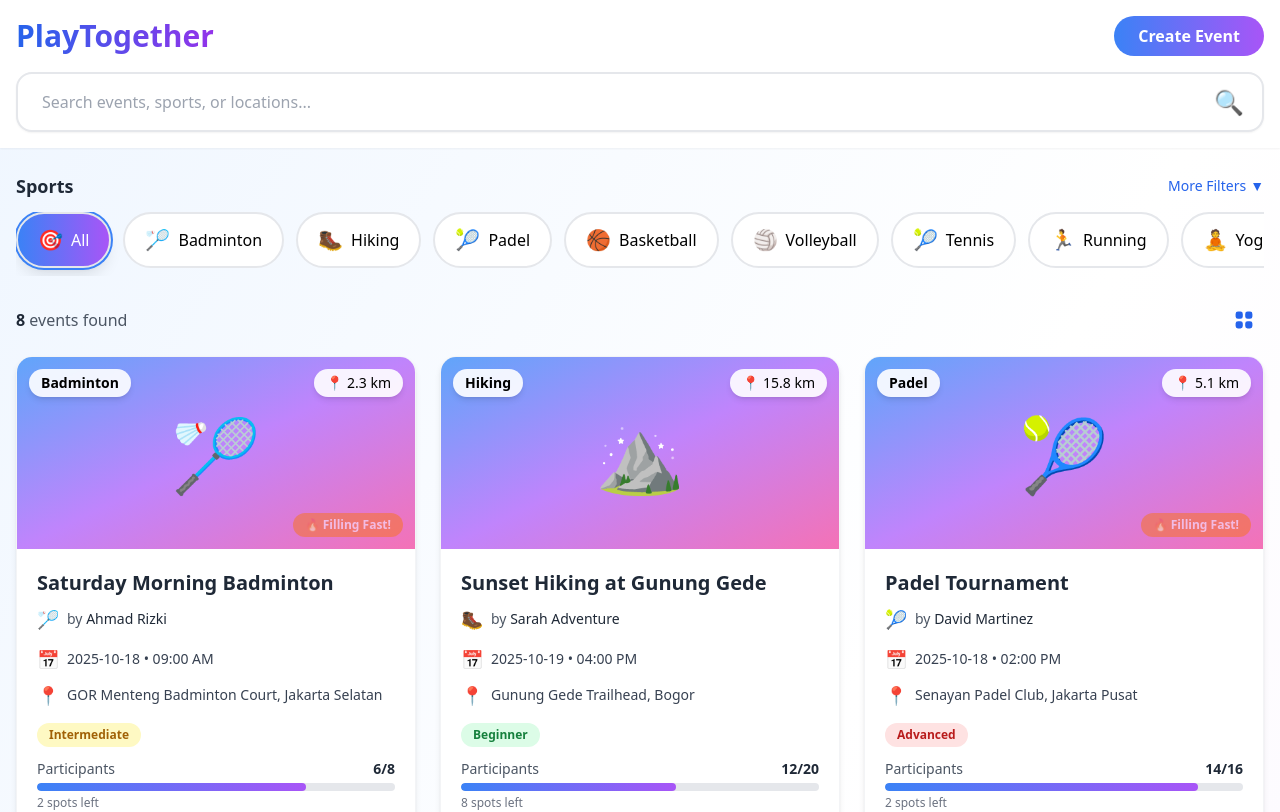
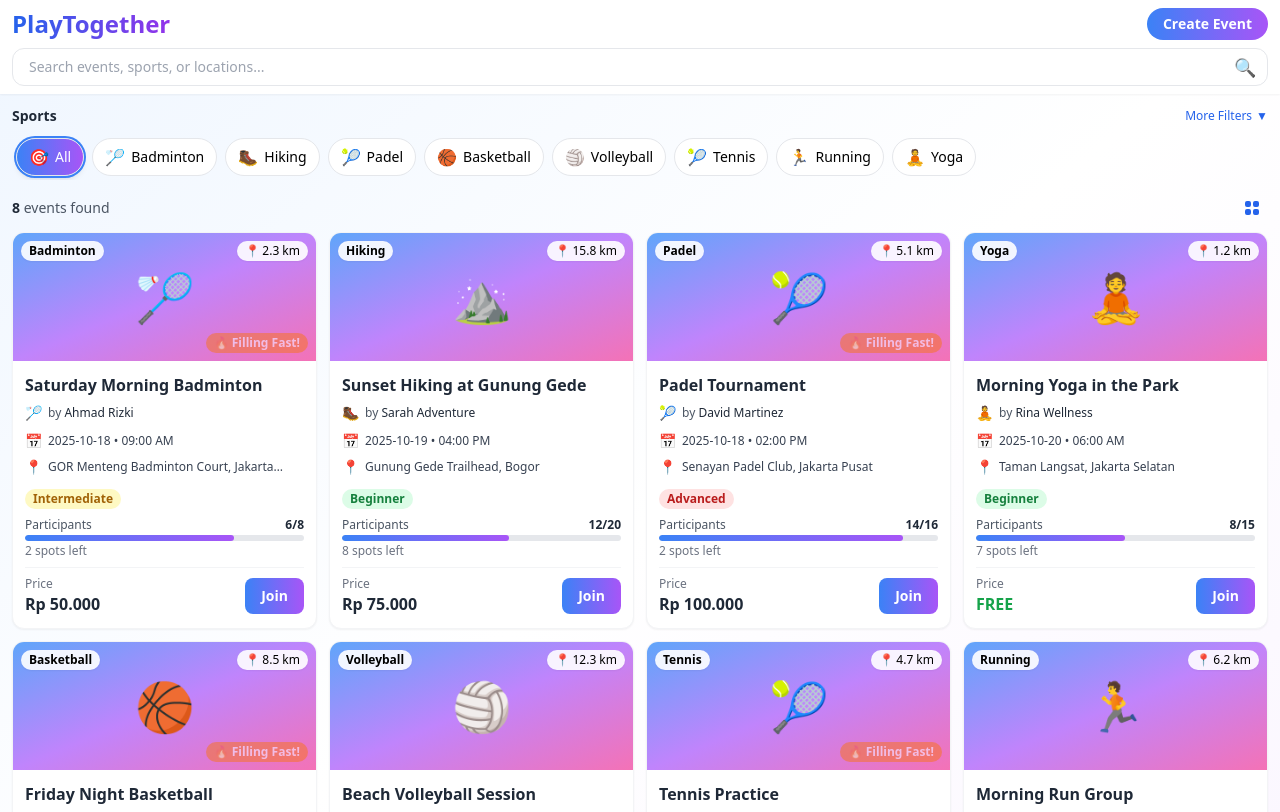
Before and after one commit to rifaniponk/playtogether, an Angular app: page /discover in a window 1280 px wide. Shown: the top 812 px of the page. Built offline with nearby package versions, Linux system fonts and the light colour scheme.

Commit message:
refactor: condense UI for more compact layout
- Reduce padding, margins, and font sizes across all components
- Shrink event cards and header elements
- Add 4-column grid for xl screens
- Decrease gaps between cards (6→3)

```diff
--- a/src/app/components/event-card/event-card.component.html
+++ b/src/app/components/event-card/event-card.component.html
@@ -1,65 +1,65 @@
-<div class="bg-white rounded-2xl shadow-md hover:shadow-2xl transition-all duration-300 overflow-hidden cursor-pointer transform hover:scale-105 border border-gray-100">
+<div class="bg-white rounded-xl shadow-sm hover:shadow-xl transition-all duration-300 overflow-hidden cursor-pointer border border-gray-100">
   <!-- Event Image/Icon Header -->
-  <div class="relative bg-gradient-to-br from-blue-400 via-purple-400 to-pink-400 h-48 flex items-center justify-center">
-    <div class="text-7xl">{{ event.image }}</div>
+  <div class="relative bg-gradient-to-br from-blue-400 via-purple-400 to-pink-400 h-32 flex items-center justify-center">
+    <div class="text-5xl">{{ event.image }}</div>
 
     <!-- Sport Badge -->
-    <div class="absolute top-3 left-3 bg-white/90 backdrop-blur-sm px-3 py-1 rounded-full text-sm font-semibold flex items-center gap-1 shadow-md">
+    <div class="absolute top-2 left-2 bg-white/90 backdrop-blur-sm px-2 py-0.5 rounded-full text-xs font-semibold flex items-center gap-1 shadow-sm">
       <span>{{ event.sport }}</span>
     </div>
 
     <!-- Distance Badge -->
-    <div *ngIf="event.distance" class="absolute top-3 right-3 bg-white/90 backdrop-blur-sm px-3 py-1 rounded-full text-sm font-medium flex items-center gap-1 shadow-md">
+    <div *ngIf="event.distance" class="absolute top-2 right-2 bg-white/90 backdrop-blur-sm px-2 py-0.5 rounded-full text-xs font-medium flex items-center gap-0.5 shadow-sm">
       <span>📍</span>
       <span>{{ event.distance }}</span>
     </div>
 
     <!-- Status Badge -->
-    <div *ngIf="isFilling" class="absolute bottom-3 right-3 bg-orange-500 text-white px-3 py-1 rounded-full text-xs font-bold animate-pulse">
+    <div *ngIf="isFilling" class="absolute bottom-2 right-2 bg-orange-500 text-white px-2 py-0.5 rounded-full text-xs font-bold animate-pulse">
       🔥 Filling Fast!
     </div>
-    <div *ngIf="isFull" class="absolute bottom-3 right-3 bg-red-500 text-white px-3 py-1 rounded-full text-xs font-bold">
+    <div *ngIf="isFull" class="absolute bottom-2 right-2 bg-red-500 text-white px-2 py-0.5 rounded-full text-xs font-bold">
       FULL
     </div>
   </div>
 
   <!-- Card Content -->
-  <div class="p-5">
+  <div class="p-3">
     <!-- Title -->
-    <h3 class="text-xl font-bold text-gray-800 mb-2 line-clamp-2">{{ event.title }}</h3>
+    <h3 class="text-base font-bold text-gray-800 mb-1.5 line-clamp-2">{{ event.title }}</h3>
 
     <!-- Host Info -->
-    <div class="flex items-center gap-2 mb-3 text-sm text-gray-600">
-      <span class="text-lg">{{ event.hostAvatar }}</span>
+    <div class="flex items-center gap-1.5 mb-2 text-xs text-gray-600">
+      <span class="text-sm">{{ event.hostAvatar }}</span>
       <span>by <span class="font-medium text-gray-800">{{ event.hostName }}</span></span>
     </div>
 
     <!-- Date & Time -->
-    <div class="flex items-center gap-2 mb-2 text-gray-700">
-      <span class="text-lg">📅</span>
-      <span class="text-sm font-medium">{{ event.date }} • {{ event.time }}</span>
+    <div class="flex items-center gap-1.5 mb-1.5 text-gray-700">
+      <span class="text-sm">📅</span>
+      <span class="text-xs font-medium">{{ event.date }} • {{ event.time }}</span>
     </div>
 
     <!-- Location -->
-    <div class="flex items-center gap-2 mb-3 text-gray-700">
-      <span class="text-lg">📍</span>
-      <span class="text-sm line-clamp-1">{{ event.venue }}, {{ event.location }}</span>
+    <div class="flex items-center gap-1.5 mb-2 text-gray-700">
+      <span class="text-sm">📍</span>
+      <span class="text-xs line-clamp-1">{{ event.venue }}, {{ event.location }}</span>
     </div>
 
     <!-- Skill Level -->
-    <div class="mb-3">
-      <span [class]="getSkillLevelColor(event.skillLevel)" class="inline-block px-3 py-1 rounded-full text-xs font-semibold">
+    <div class="mb-2">
+      <span [class]="getSkillLevelColor(event.skillLevel)" class="inline-block px-2 py-0.5 rounded-full text-xs font-semibold">
         {{ event.skillLevel }}
       </span>
     </div>
 
     <!-- Participants Progress -->
-    <div class="mb-3">
-      <div class="flex justify-between text-sm mb-1">
+    <div class="mb-2">
+      <div class="flex justify-between text-xs mb-0.5">
         <span class="text-gray-600">Participants</span>
         <span class="font-semibold text-gray-800">{{ event.currentParticipants }}/{{ event.maxParticipants }}</span>
       </div>
-      <div class="w-full bg-gray-200 rounded-full h-2 overflow-hidden">
+      <div class="w-full bg-gray-200 rounded-full h-1.5 overflow-hidden">
         <div
           class="h-full rounded-full transition-all duration-300"
           [class.bg-gradient-to-r]="true"
@@ -70,17 +70,17 @@
           [style.width.%]="progressPercentage">
         </div>
       </div>
-      <p class="text-xs text-gray-500 mt-1">
+      <p class="text-xs text-gray-500 mt-0.5">
         <span *ngIf="!isFull">{{ spotsLeft }} spot{{ spotsLeft !== 1 ? 's' : '' }} left</span>
         <span *ngIf="isFull">Event is full</span>
       </p>
     </div>
 
     <!-- Price & Join Button -->
-    <div class="flex items-center justify-between pt-3 border-t border-gray-100">
+    <div class="flex items-center justify-between pt-2 border-t border-gray-100">
       <div>
-        <p class="text-sm text-gray-500">Price</p>
-        <p class="text-xl font-bold" [class.text-green-600]="event.price === 0" [class.text-gray-800]="event.price > 0">
+        <p class="text-xs text-gray-500">Price</p>
+        <p class="text-base font-bold" [class.text-green-600]="event.price === 0" [class.text-gray-800]="event.price > 0">
           {{ formatPrice(event.price) }}
         </p>
       </div>
@@ -88,7 +88,7 @@
         [disabled]="isFull"
         [class.opacity-50]="isFull"
         [class.cursor-not-allowed]="isFull"
-        class="px-6 py-3 bg-gradient-to-r from-blue-500 to-purple-500 text-white rounded-xl font-semibold hover:shadow-lg transition-all duration-300 transform hover:scale-105 disabled:transform-none disabled:hover:shadow-none">
+        class="px-4 py-2 text-sm bg-gradient-to-r from-blue-500 to-purple-500 text-white rounded-lg font-semibold hover:shadow-lg transition-all duration-300 transform hover:scale-105 disabled:transform-none disabled:hover:shadow-none">
         {{ isFull ? 'Full' : 'Join' }}
       </button>
     </div>
--- a/src/app/pages/discover/discover.component.html
+++ b/src/app/pages/discover/discover.component.html
@@ -1,12 +1,12 @@
 <div class="min-h-screen bg-gradient-to-br from-blue-50 via-white to-purple-50">
   <!-- Header -->
   <div class="bg-white shadow-sm sticky top-0 z-10">
-    <div class="max-w-7xl mx-auto px-4 py-4">
-      <div class="flex items-center justify-between mb-4">
-        <h1 class="text-3xl font-bold bg-gradient-to-r from-blue-600 to-purple-600 bg-clip-text text-transparent">
+    <div class="max-w-7xl mx-auto px-3 py-2">
+      <div class="flex items-center justify-between mb-2">
+        <h1 class="text-2xl font-bold bg-gradient-to-r from-blue-600 to-purple-600 bg-clip-text text-transparent">
           PlayTogether
         </h1>
-        <button class="px-6 py-2 bg-gradient-to-r from-blue-500 to-purple-500 text-white rounded-full font-semibold hover:shadow-lg transition-all duration-300 transform hover:scale-105">
+        <button class="px-4 py-1.5 text-sm bg-gradient-to-r from-blue-500 to-purple-500 text-white rounded-full font-semibold hover:shadow-lg transition-all duration-300 transform hover:scale-105">
           Create Event
         </button>
       </div>
@@ -18,27 +18,27 @@
           [(ngModel)]="searchQuery"
           (ngModelChange)="onSearchChange()"
           placeholder="Search events, sports, or locations..."
-          class="w-full px-6 py-4 pr-12 rounded-2xl border-2 border-gray-200 focus:border-blue-500 focus:outline-none transition-all duration-300 shadow-sm"
+          class="w-full px-4 py-2 pr-10 rounded-xl border border-gray-200 focus:border-blue-500 focus:outline-none transition-all duration-300 text-sm"
         />
-        <span class="absolute right-5 top-1/2 transform -translate-y-1/2 text-2xl">🔍</span>
+        <span class="absolute right-3 top-1/2 transform -translate-y-1/2 text-lg">🔍</span>
       </div>
     </div>
   </div>
 
-  <div class="max-w-7xl mx-auto px-4 py-6">
+  <div class="max-w-7xl mx-auto px-3 py-3">
     <!-- Sport Type Filter -->
-    <div class="mb-6">
-      <div class="flex items-center justify-between mb-3">
-        <h2 class="text-lg font-semibold text-gray-800">Sports</h2>
+    <div class="mb-3">
+      <div class="flex items-center justify-between mb-2">
+        <h2 class="text-sm font-semibold text-gray-800">Sports</h2>
         <button
           (click)="toggleFilters()"
-          class="text-sm text-blue-600 font-medium hover:text-blue-700 flex items-center gap-1">
+          class="text-xs text-blue-600 font-medium hover:text-blue-700 flex items-center gap-1">
           <span>{{ showFilters ? 'Hide' : 'More' }} Filters</span>
           <span>{{ showFilters ? '▲' : '▼' }}</span>
         </button>
       </div>
 
-      <div class="flex gap-3 overflow-x-auto pb-2 scrollbar-hide">
+      <div class="flex gap-2 overflow-x-auto pb-1 scrollbar-hide p-1">
         <button
           *ngFor="let sport of sportTypes"
           (click)="selectSport(sport.name)"
@@ -48,24 +48,24 @@
           [class.from-blue-500]="selectedSport === sport.name"
           [class.to-purple-500]="selectedSport === sport.name"
           [class.text-white]="selectedSport === sport.name"
-          [class.shadow-lg]="selectedSport === sport.name"
-          class="flex-shrink-0 px-5 py-3 bg-white rounded-full border-2 border-gray-200 hover:border-blue-300 transition-all duration-300 font-medium flex items-center gap-2 hover:shadow-md transform hover:scale-105">
-          <span class="text-xl">{{ sport.icon }}</span>
+          [class.shadow-md]="selectedSport === sport.name"
+          class="flex-shrink-0 px-3 py-1.5 text-sm bg-white rounded-full border border-gray-200 hover:border-blue-300 transition-all duration-300 font-medium flex items-center gap-1.5 hover:shadow-sm transform hover:scale-105">
+          <span class="text-base">{{ sport.icon }}</span>
           <span>{{ sport.name }}</span>
         </button>
       </div>
     </div>
 
     <!-- Advanced Filters -->
-    <div *ngIf="showFilters" class="mb-6 p-4 bg-white rounded-2xl shadow-sm border border-gray-100">
-      <div class="grid grid-cols-1 md:grid-cols-3 gap-4">
+    <div *ngIf="showFilters" class="mb-3 p-3 bg-white rounded-xl shadow-sm border border-gray-100">
+      <div class="grid grid-cols-1 md:grid-cols-3 gap-2">
         <!-- Skill Level Filter -->
         <div>
-          <label class="block text-sm font-semibold text-gray-700 mb-2">Skill Level</label>
+          <label class="block text-xs font-semibold text-gray-700 mb-1">Skill Level</label>
           <select
             [(ngModel)]="selectedSkillLevel"
             (ngModelChange)="filterEvents()"
-            class="w-full px-4 py-3 rounded-xl border-2 border-gray-200 focus:border-blue-500 focus:outline-none transition-all duration-300">
+            class="w-full px-3 py-1.5 text-sm rounded-lg border border-gray-200 focus:border-blue-500 focus:outline-none transition-all duration-300">
             <option value="All">All Levels</option>
             <option value="Beginner">Beginner</option>
             <option value="Intermediate">Intermediate</option>
@@ -75,8 +75,8 @@
 
         <!-- Date Filter (Placeholder) -->
         <div>
-          <label class="block text-sm font-semibold text-gray-700 mb-2">Date</label>
-          <select class="w-full px-4 py-3 rounded-xl border-2 border-gray-200 focus:border-blue-500 focus:outline-none transition-all duration-300">
+          <label class="block text-xs font-semibold text-gray-700 mb-1">Date</label>
+          <select class="w-full px-3 py-1.5 text-sm rounded-lg border border-gray-200 focus:border-blue-500 focus:outline-none transition-all duration-300">
             <option>Any Date</option>
             <option>Today</option>
             <option>Tomorrow</option>
@@ -87,8 +87,8 @@
 
         <!-- Distance Filter (Placeholder) -->
         <div>
-          <label class="block text-sm font-semibold text-gray-700 mb-2">Distance</label>
-          <select class="w-full px-4 py-3 rounded-xl border-2 border-gray-200 focus:border-blue-500 focus:outline-none transition-all duration-300">
+          <label class="block text-xs font-semibold text-gray-700 mb-1">Distance</label>
+          <select class="w-full px-3 py-1.5 text-sm rounded-lg border border-gray-200 focus:border-blue-500 focus:outline-none transition-all duration-300">
             <option>Any Distance</option>
             <option>Within 5 km</option>
             <option>Within 10 km</option>
@@ -97,23 +97,23 @@
         </div>
       </div>
 
-      <div class="mt-4 flex justify-end">
+      <div class="mt-2 flex justify-end">
         <button
           (click)="clearFilters()"
-          class="px-6 py-2 text-sm font-medium text-gray-600 hover:text-gray-800 hover:bg-gray-100 rounded-lg transition-all duration-300">
+          class="px-4 py-1 text-xs font-medium text-gray-600 hover:text-gray-800 hover:bg-gray-100 rounded-lg transition-all duration-300">
           Clear All Filters
         </button>
       </div>
     </div>
 
     <!-- Results Count -->
-    <div class="mb-4 flex items-center justify-between">
-      <p class="text-gray-600">
+    <div class="mb-2 flex items-center justify-between">
+      <p class="text-sm text-gray-600">
         <span class="font-semibold text-gray-800">{{ filteredEvents.length }}</span> events found
       </p>
-      <div class="flex gap-2">
-        <button class="p-2 rounded-lg hover:bg-gray-100 transition-all duration-300" title="Grid View">
-          <svg class="w-6 h-6 text-blue-600" fill="currentColor" viewBox="0 0 20 20">
+      <div class="flex gap-1">
+        <button class="p-1.5 rounded-lg hover:bg-gray-100 transition-all duration-300" title="Grid View">
+          <svg class="w-5 h-5 text-blue-600" fill="currentColor" viewBox="0 0 20 20">
             <path d="M5 3a2 2 0 00-2 2v2a2 2 0 002 2h2a2 2 0 002-2V5a2 2 0 00-2-2H5zM5 11a2 2 0 00-2 2v2a2 2 0 002 2h2a2 2 0 002-2v-2a2 2 0 00-2-2H5zM11 5a2 2 0 012-2h2a2 2 0 012 2v2a2 2 0 01-2 2h-2a2 2 0 01-2-2V5zM11 13a2 2 0 012-2h2a2 2 0 012 2v2a2 2 0 01-2 2h-2a2 2 0 01-2-2v-2z" />
           </svg>
         </button>
@@ -121,7 +121,7 @@
     </div>
 
     <!-- Events Grid -->
-    <div *ngIf="filteredEvents.length > 0" class="grid grid-cols-1 md:grid-cols-2 lg:grid-cols-3 gap-6">
+    <div *ngIf="filteredEvents.length > 0" class="grid grid-cols-1 md:grid-cols-2 lg:grid-cols-3 xl:grid-cols-4 gap-3">
       <app-event-card
         *ngFor="let event of filteredEvents"
         [event]="event">
@@ -129,13 +129,13 @@
     </div>
 
     <!-- No Results -->
-    <div *ngIf="filteredEvents.length === 0" class="text-center py-16">
-      <div class="text-6xl mb-4">😔</div>
-      <h3 class="text-2xl font-bold text-gray-800 mb-2">No events found</h3>
-      <p class="text-gray-600 mb-6">Try adjusting your filters or search terms</p>
+    <div *ngIf="filteredEvents.length === 0" class="text-center py-12">
+      <div class="text-5xl mb-3">😔</div>
+      <h3 class="text-xl font-bold text-gray-800 mb-2">No events found</h3>
+      <p class="text-sm text-gray-600 mb-4">Try adjusting your filters or search terms</p>
       <button
         (click)="clearFilters()"
-        class="px-6 py-3 bg-blue-500 text-white rounded-full font-semibold hover:bg-blue-600 transition-all duration-300">
+        class="px-5 py-2 text-sm bg-blue-500 text-white rounded-full font-semibold hover:bg-blue-600 transition-all duration-300">
         Clear Filters
       </button>
     </div>
```
